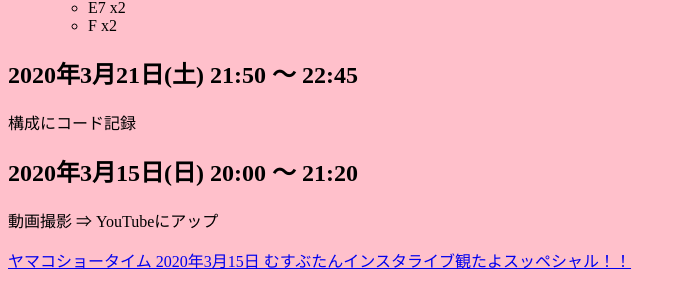
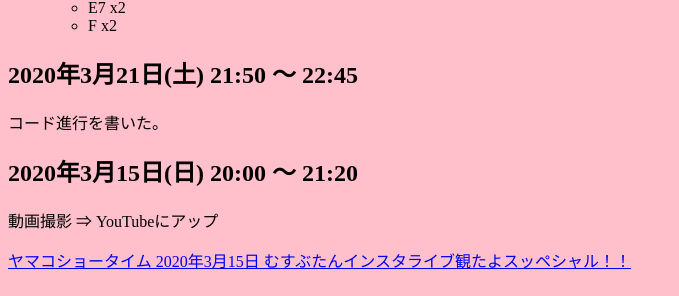
Before and after one commit to takaoyamakoshi/momochi, a Jekyll site: the page built from showtime/number/dakishimerarete_mitai.md, in a window 1280 px wide. Shown: the part 1414-1710 px from the top of the page, without its empty margins (0-679 px from the left). Built offline with Jekyll 4.4.1, drawn with Linux system fonts in a browser that asks for light colours; our own code applies the rules of GitHub Pages for plain Markdown files.

Commit message:
Update dakishimerarete_mitai.md

```diff
--- a/showtime/number/dakishimerarete_mitai.md
+++ b/showtime/number/dakishimerarete_mitai.md
@@ -71,7 +71,7 @@
 
 ## 2020年3月21日(土) 21:50 ～ 22:45
 
-構成にコード記録
+コード進行を書いた。
 
 ## 2020年3月15日(日) 20:00 ～ 21:20
 
```
